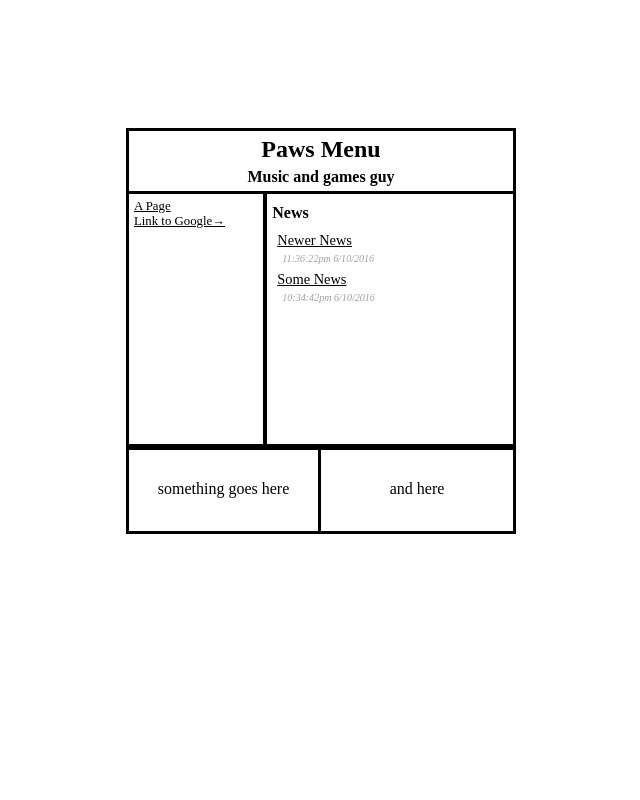
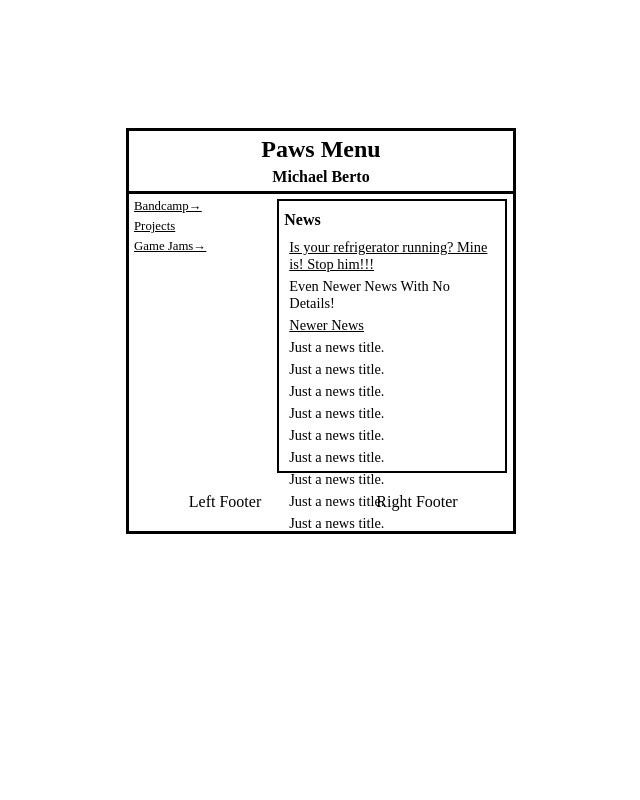
Before and after one commit to Alamantus/simplesite, a PHP site: page / in a window 1280 px wide. Shown: the whole page, without its empty margins (319-959 px from the left). Run offline with PHP 8.4, Linux system fonts and the light colour scheme; some libraries are stand-ins or nearby versions.

Commit message:
Added footer links, got things working, need to remove borders.

```diff
--- a/index.php
+++ b/index.php
@@ -17,6 +17,8 @@ $site_data = json_decode(file_get_contents('sitedata.json'), true);
 
   <!-- jQuery UI CSS -->
   <link rel="stylesheet" href="https://cdnjs.cloudflare.com/ajax/libs/jqueryui/1.12.1/themes/smoothness/jquery-ui.min.css" />
+  <!-- jQuery Perfect Scrollbar CSS -->
+  <link rel="stylesheet" href="https://cdnjs.cloudflare.com/ajax/libs/jquery.perfect-scrollbar/0.6.12/css/perfect-scrollbar.min.css" />
 
   <link rel="stylesheet" href="styles.css" />
 </head>
@@ -28,6 +30,7 @@ $site_data = json_decode(file_get_contents('sitedata.json'), true);
   <script src="https://cdnjs.cloudflare.com/ajax/libs/jquery/3.1.1/jquery.min.js"></script>
   <script src="https://cdnjs.cloudflare.com/ajax/libs/jqueryui/1.12.1/jquery-ui.min.js"></script>
   <script src="https://cdnjs.cloudflare.com/ajax/libs/jqueryui-touch-punch/0.2.3/jquery.ui.touch-punch.min.js"></script>
+  <script src="https://cdnjs.cloudflare.com/ajax/libs/jquery.perfect-scrollbar/0.6.12/js/perfect-scrollbar.jquery.min.js"></script>
   <script src="https://cdnjs.cloudflare.com/ajax/libs/moment.js/2.15.1/moment-with-locales.min.js"></script>
 
   <!-- Page Control Scripts -->
--- a/sass/styles.scss
+++ b/sass/styles.scss
@@ -4,7 +4,7 @@ $page-min-width: 300px;
 $page-max-width: 600px;
 $page-min-height: 400px;
 $page-max-height: 800px;
-$sidebar-padding: 5px;
+$general-padding: 10px;
 
 /* * {
   display: block;
@@ -81,16 +81,20 @@ body {
       position: absolute;
       top: 0;
       margin: 0;
-      border-bottom: 3px solid black;
+      border: 0;
       padding: 0;
-      height: 75%;
-      overflow-y: auto;
+      height: 80%;
     }
 
     .menu-bar {
       left: 0;
       width: 35%;
-      border-right: 3px solid black;
+      border: 0;
+      overflow-y: auto;
+
+      .menu-bar-contents {
+        position: relative;
+        height: 100%;
 
         ul {
           list-style: none;
@@ -99,6 +103,7 @@ body {
 
           li {
             @extend .clickable;
+            margin-bottom: 5px;
             color: black;
             text-decoration: underline;
             font-size: 0.8em;
@@ -114,36 +119,53 @@ body {
           margin-left: 0;
         }
       }
+    }
 
     .news-bar {
       right: 0;
       width: 64%;
-      border-left: 3px solid black;
+      border: 0;
+
+      .news-box-container {
+        width: auto;
+        height: 100%;
+        margin: 5px $general-padding;
+        box-sizing: border-box;
+
+        .news-box {
+          position: relative;
+          margin: 0;
+          padding: 0;
+          width: 100%;
+          height: 100%;
+          border: 2px solid black;
+        }
 
         h4 {
-        margin: 10px 0 5px 5px;
+          margin: $general-padding 0 5px 5px;
         }
 
         ul {
           list-style: none;
           margin: 0;
-        padding: 5px 0 5px 10px;
+          padding: 5px $general-padding;
 
           li {
-          @extend .clickable;
             font-size: 0.9em;
             margin-bottom: 5px;
+            color: black;
 
             span {
-            color: black;
+              @extend .clickable;
               text-decoration: underline;
             }
 
             small {
-            color: #a0a0a0;
+              color: gray;
               font-style: italic;
               font-size: 0.7em;
               margin-left: 5px;
+            }
           }
         }
       }
@@ -154,8 +176,8 @@ body {
       position: absolute;
       bottom: 0;
       width: 100%;
-      height: 25%;
-      border-top: 3px solid black;
+      height: 20%;
+      border: 0;
       padding: 0;
       margin: 0;
 
@@ -165,14 +187,18 @@ body {
         padding: 0;
         width: 50%;
         height: 100%;
-        cursor: pointer;
         text-align: center;
         vertical-align: middle;
+
+        span {
+          cursor: pointer;
+          margin-top: 10px;
+        }
       }
 
       .left-box {
         left: 0;
-        border-right: 3px solid black;
+        border: 0;
       }
 
       .right-box {
@@ -217,23 +258,28 @@ body {
   font-size: 0.5em;
 }
 
-.notification-box {
+.notification-box, .save-button {
   position: fixed;
   z-index: 10;
-  right: 10px;
+  right: $general-padding;
   width: 200px;
 
   .notification-box-content {
     background: #88dd88;
     position: relative;
-    padding: 10px;
+    padding: $general-padding;
   }
 }
 
-div {
-  margin: 20px auto;
+.save-button {
+  bottom: $general-padding;
+}
 
-  .content-title, .content-area {
+#admin {
+  margin: 20px auto 40px;
+
+  .content-container {
+    @include center-block(0);
     width: 70%;
     min-width: 300px;
     max-width: 800px;
--- a/styles.css
+++ b/styles.css
@@ -1,7 +1,7 @@
-.clickable, #site .container .menu-bar ul li, #site .container .news-bar ul li, .toggle-button {
+.clickable, #site .container .menu-bar .menu-bar-contents ul li, #site .container .news-bar .news-box-container ul li span, .toggle-button {
   cursor: pointer; }
 
-.right, .toggle-button, .delete-button {
+.right, .toggle-button, .delete-button, .delete-page-button, .delete-news-button {
   float: right; }
 
 .left {
@@ -63,45 +63,61 @@ body {
     position: absolute;
     top: 0;
     margin: 0;
-    border-bottom: 3px solid black;
+    border: 0;
     padding: 0;
-    height: 75%;
-    overflow-y: auto; }
+    height: 80%; }
   #site .container .menu-bar {
     left: 0;
     width: 35%;
-    border-right: 3px solid black; }
-    #site .container .menu-bar ul {
+    border: 0;
+    overflow-y: auto; }
+    #site .container .menu-bar .menu-bar-contents {
+      position: relative;
+      height: 100%; }
+      #site .container .menu-bar .menu-bar-contents ul {
         list-style: none;
         margin: 0;
         padding: 5px; }
-      #site .container .menu-bar ul li {
+        #site .container .menu-bar .menu-bar-contents ul li {
+          margin-bottom: 5px;
           color: black;
           text-decoration: underline;
           font-size: 0.8em; }
-    #site .container .menu-bar a {
+      #site .container .menu-bar .menu-bar-contents a {
         color: inherit; }
-    #site .container .menu-bar a:after {
+      #site .container .menu-bar .menu-bar-contents a:after {
         content: '\2192';
         margin-left: 0; }
   #site .container .news-bar {
     right: 0;
     width: 64%;
-    border-left: 3px solid black; }
-    #site .container .news-bar h4 {
+    border: 0; }
+    #site .container .news-bar .news-box-container {
+      width: auto;
+      height: 100%;
+      margin: 5px 10px;
+      box-sizing: border-box; }
+      #site .container .news-bar .news-box-container .news-box {
+        position: relative;
+        margin: 0;
+        padding: 0;
+        width: 100%;
+        height: 100%;
+        border: 2px solid black; }
+      #site .container .news-bar .news-box-container h4 {
         margin: 10px 0 5px 5px; }
-    #site .container .news-bar ul {
+      #site .container .news-bar .news-box-container ul {
         list-style: none;
         margin: 0;
-      padding: 5px 0 5px 10px; }
-      #site .container .news-bar ul li {
+        padding: 5px 10px; }
+        #site .container .news-bar .news-box-container ul li {
           font-size: 0.9em;
-        margin-bottom: 5px; }
-        #site .container .news-bar ul li span {
-          color: black;
+          margin-bottom: 5px;
+          color: black; }
+          #site .container .news-bar .news-box-container ul li span {
             text-decoration: underline; }
-        #site .container .news-bar ul li small {
-          color: #a0a0a0;
+          #site .container .news-bar .news-box-container ul li small {
+            color: gray;
             font-style: italic;
             font-size: 0.7em;
             margin-left: 5px; }
@@ -110,8 +126,8 @@ body {
     position: absolute;
     bottom: 0;
     width: 100%;
-    height: 25%;
-    border-top: 3px solid black;
+    height: 20%;
+    border: 0;
     padding: 0;
     margin: 0; }
     #site .container .footer .left-box, #site .container .footer .right-box {
@@ -120,12 +136,14 @@ body {
       padding: 0;
       width: 50%;
       height: 100%;
-      cursor: pointer;
       text-align: center;
       vertical-align: middle; }
+      #site .container .footer .left-box span, #site .container .footer .right-box span {
+        cursor: pointer;
+        margin-top: 10px; }
     #site .container .footer .left-box {
       left: 0;
-      border-right: 3px solid black; }
+      border: 0; }
     #site .container .footer .right-box {
       right: 0;
       border: 0; }
@@ -136,9 +154,12 @@ body {
   overflow: hidden; }
   .page .close-page-button {
     position: absolute;
-    top: 10px;
-    right: 15px; }
+    top: 3px;
+    right: 15px;
+    padding: 3px;
+    line-height: 0.5em; }
   .page .page-content-container {
+    position: relative;
     width: 100%;
     height: 100%;
     margin: 0;
@@ -146,32 +167,44 @@ body {
     overflow-x: hidden;
     overflow-y: auto; }
     .page .page-content-container .page-content {
-      margin-top: 10px;
-      padding: 10px; }
+      margin: 20px 0;
+      padding: 0 10px;
+      box-sizing: border-box; }
+      .page .page-content-container .page-content span {
+        display: inline; }
+      .page .page-content-container .page-content img {
+        width: 100%;
+        min-width: 280px;
+        max-width: 580px;
+        height: auto; }
 
 .toggle-button {
   font-weight: normal !important;
   font-size: 0.5em; }
 
-.notification-box {
+.notification-box, .save-button {
   position: fixed;
   z-index: 10;
   right: 10px;
   width: 200px; }
-  .notification-box .notification-box-content {
+  .notification-box .notification-box-content, .save-button .notification-box-content {
     background: #88dd88;
     position: relative;
     padding: 10px; }
 
-div {
-  margin: 20px auto; }
-  div .content-title, div .content-area {
+.save-button {
+  bottom: 10px; }
+
+#admin {
+  margin: 20px auto 40px; }
+  #admin .content-container {
+    margin: 0 auto;
     width: 70%;
     min-width: 300px;
     max-width: 800px; }
-  div .content-title {
+  #admin .content-title {
     margin: 20px auto 5px; }
-  div .content-area {
+  #admin .content-area {
     background: #dedede;
     margin: 10px auto;
     padding: 10px; }
@@ -186,6 +219,9 @@ label {
   label span {
     font-weight: bold; }
 
+label.full-width {
+  width: 100%; }
+
 .page-url {
   width: 90%; }
 
```
Also changed, not shown: other parts of sass/styles.scss (+35 -7 lines), admin.php (+5 -4 lines), admincontrol.js (+65 -21 lines), sitecontrol.js (+39 -10 lines), sitedata.json (+1 -1 lines). Lines whose indentation alone changed are shown as unchanged.
